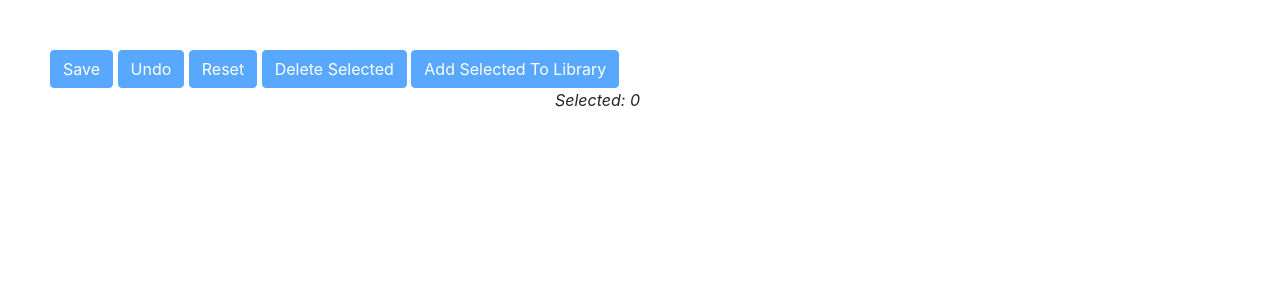
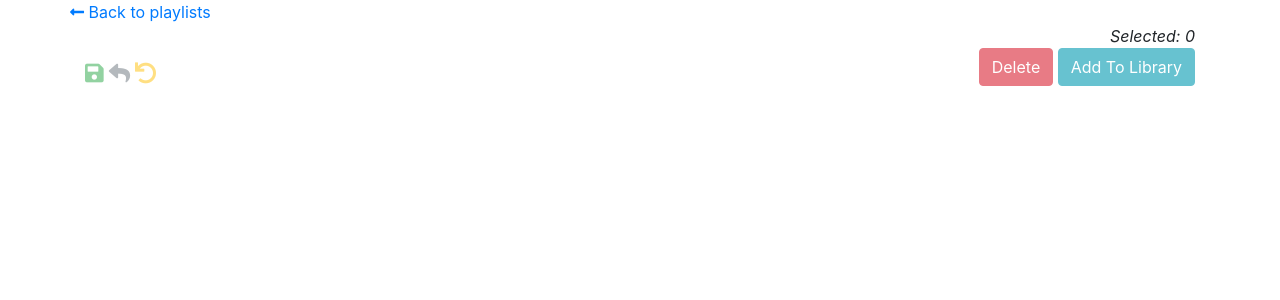
Before and after one commit to Auzzy/playlist-manager, a Flask app: template playlist_manager/templates/playlist.html in a window 1280 px wide. Shown: the top 300 px of the page. Run offline with Flask 2, Linux system fonts and the light colour scheme; the template is opened without the code that fills it, so the values that code supplies are empty; some libraries are stand-ins or nearby versions.

Commit message:
Reorganize pages.
Switch both main page and playlist detail page to Bootstrap's grid
system. Cleaned up playlist detail page:
- Add a link back to the main page.
- Separate selection actions (delete and add to library).
- Swap other actions into icons.
- Change icons to font awesome.

```diff
--- a/playlist_manager/templates/layout.html
+++ b/playlist_manager/templates/layout.html
@@ -3,7 +3,7 @@
         <title>Playlist Manager</title>
 
         <link rel="stylesheet" href="https://stackpath.bootstrapcdn.com/bootstrap/4.1.3/css/bootstrap.min.css" integrity="sha384-MCw98/SFnGE8fJT3GXwEOngsV7Zt27NXFoaoApmYm81iuXoPkFOJwJ8ERdknLPMO" crossorigin="anonymous">
-        <link href="https://cdnjs.cloudflare.com/ajax/libs/open-iconic/1.1.1/font/css/open-iconic-bootstrap.css" rel="stylesheet">
+        <link rel="stylesheet" href="https://cdnjs.cloudflare.com/ajax/libs/font-awesome/5.15.1/css/all.min.css" integrity="sha512-+4zCK9k+qNFUR5X+cKL9EIR+ZOhtIloNl9GIKS57V1MyNsYpYcUrUeQc9vNfzsWfV28IaLL3i96P9sdNyeRssA==" crossorigin="anonymous" />
         <link rel="stylesheet" href="{{ url_for('static', filename='css/playlist_manager.css') }}">
 
         <script src="https://code.jquery.com/jquery-3.3.1.min.js" integrity="sha256-FgpCb/KJQlLNfOu91ta32o/NMZxltwRo8QtmkMRdAu8=" crossorigin="anonymous"></script>
--- a/playlist_manager/templates/playlist.html
+++ b/playlist_manager/templates/playlist.html
@@ -1,22 +1,31 @@
 {% extends "layout.html" %}
 
 {% block body %}
-<div style="margin: 50px;">
-    <div style="max-width: 50%">
-        <button id="playlist-save" type="button" class="btn btn-primary" disabled>Save</button>
-        <button id="playlist-undo" type="button" class="btn btn-primary" disabled>Undo</button>
-        <button id="playlist-reset" type="button" class="btn btn-primary" disabled>Reset</button>
-        <button id="playlist-delete" type="button" class="btn btn-primary" disabled>Delete Selected</button>
-        <button id="playlist-library-add" type="button" class="btn btn-primary" disabled>Add Selected To Library</button>
-        <div class="float-right" style="font-style: italic">
-            Selected: <span id="selected-count">0</span>
+<div class="container">
+    <div class="row">
+        <a href="{{ url_for('show_playlists') }}"><i class="fas fa-long-arrow-alt-left"></i> Back to playlists</a>
+    </div>
+    <div class="row justify-content-between">
+        <div class="col-4" style="display: flex; align-items: flex-end; margin-bottom: 5px;">
+            <i id="playlist-save" class="fas fa-save fa-lg text-success" style="margin-right: 5px;" disabled></i>
+            <i id="playlist-undo" class="fas fa-reply fa-lg text-secondary" style="margin-right: 5px;" disabled></i>
+            <i id="playlist-reset" class="fas fa-undo fa-lg text-warning" disabled></i>
+        </div>
+        <div class="col-4 col-offset-4 text-right">
+            <div style="font-style: italic;">
+                Selected: <span id="selected-count">0</span>
+            </div>
+            <button id="playlist-delete" type="button" class="btn btn-danger" disabled>Delete</button>
+            <button id="playlist-library-add" type="button" class="btn btn-info" disabled>Add To Library</button>
         </div>
     </div>
-    <ul id="playlist-tracks" data-playlist-id="{{ playlist_id }}" class="list-group" style="max-width: 50%">
-    {% for track in tracks %}
-    <li data-id="{{ track['item_id'] }}" data-name="{{ track['name'] }}" data-artist="{{ track['artist'] }}" data-album="{{ track['album'] }}" class="list-group-item"></li>
-    {% endfor %}
-    </ul>
+    <div class="row">
+        <ul id="playlist-tracks" data-playlist-id="{{ playlist_id }}" class="list-group col">
+        {% for track in tracks %}
+            <li data-id="{{ track['item_id'] }}" data-name="{{ track['name'] }}" data-artist="{{ track['artist'] }}" data-album="{{ track['album'] }}" class="list-group-item"></li>
+        {% endfor %}
+        </ul>
+    </div>
 </div>
 
 {% endblock %}
@@ -25,11 +34,23 @@
 #playlist-tracks {
     cursor: move;
 }
+
+#playlist-save, #playlist-undo, #playlist-reset {
+    cursor: pointer;
+}
+
 .selected {
 	background-color: #f9c7c8;
 	border: solid red 1px !important;
 	z-index: 1 !important;
 }
+
+.fas.disabled, .fas[disabled], .disabled > .fas, [disabled] > .fas {
+    opacity: 0.5;
+    cursor: not-allowed;
+    pointer-events: none;
+}
+
 {% endblock %}
 
 {% block js %}
@@ -70,15 +91,17 @@ function redisplayTracks() {
             // Action buttons
             .append($("<span></span>")
                 .addClass("float-right")
-                .append($("<span></span>")
-                    .addClass("oi oi-plus")
+                .append($("<i></i>")
+                    .addClass("fas fa-plus")
+                    .addClass("text-info")  // green
                     .css("cursor", "pointer")
                     .css("padding-right", "10px;")
                     .click(function() {
                         libraryAdd($(this).parents('li'));
                     }))
-                .append($("<span></span>")
-                    .addClass("oi oi-trash")
+                .append($("<i></i>")
+                    .addClass("far fa-trash-alt")
+                    .addClass("text-danger")  // red
                     .css("cursor", "pointer")
                     .css("padding-left", "10px")
                     .click(function() {
@@ -212,7 +235,6 @@ new Sortable($("#playlist-tracks").get(0), {
         moveInfo.splice(0, 0, "move");
 
         changes.push(moveInfo);
-        console.log(JSON.stringify(changes));
 
         updateActionButtons();
     }
```
Also changed, not shown: playlist_manager/templates/index.html (+14 -2 lines).
